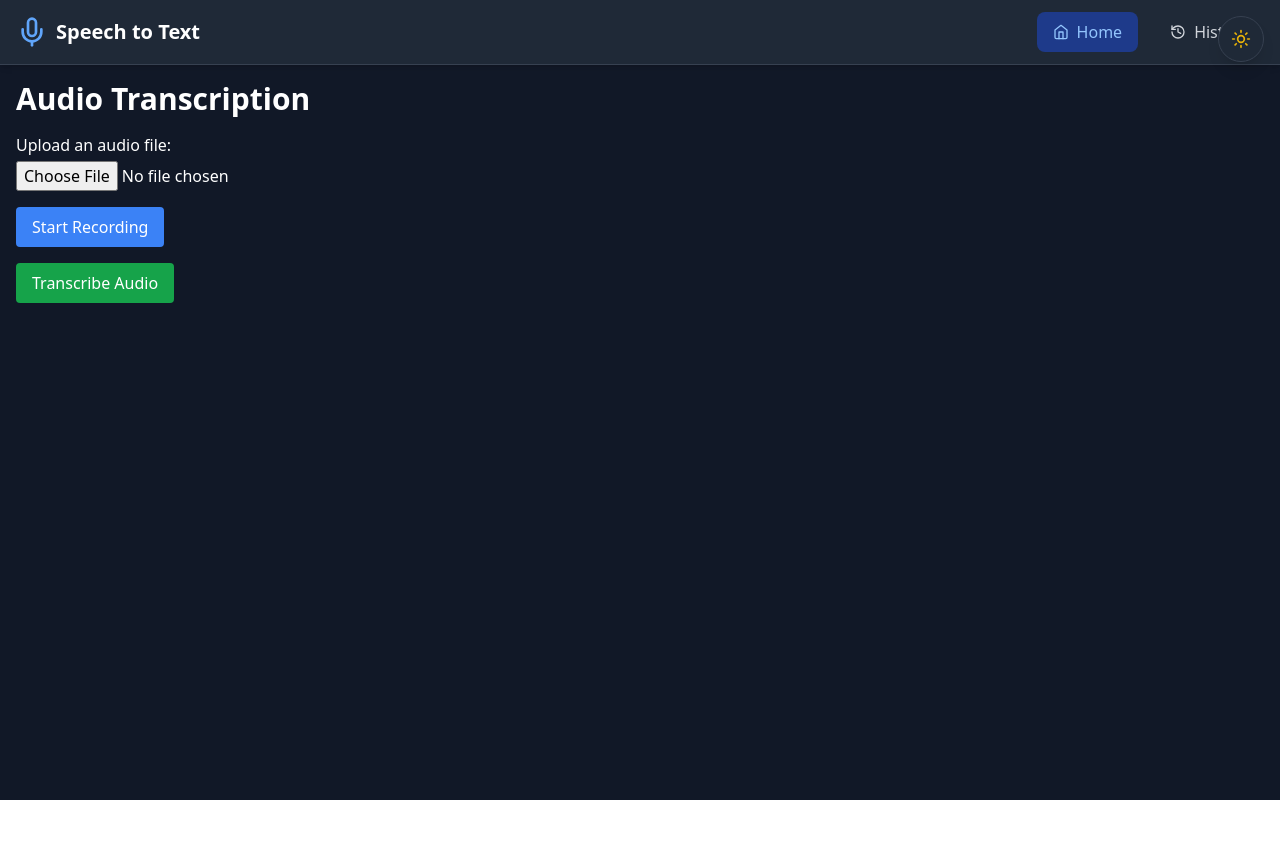
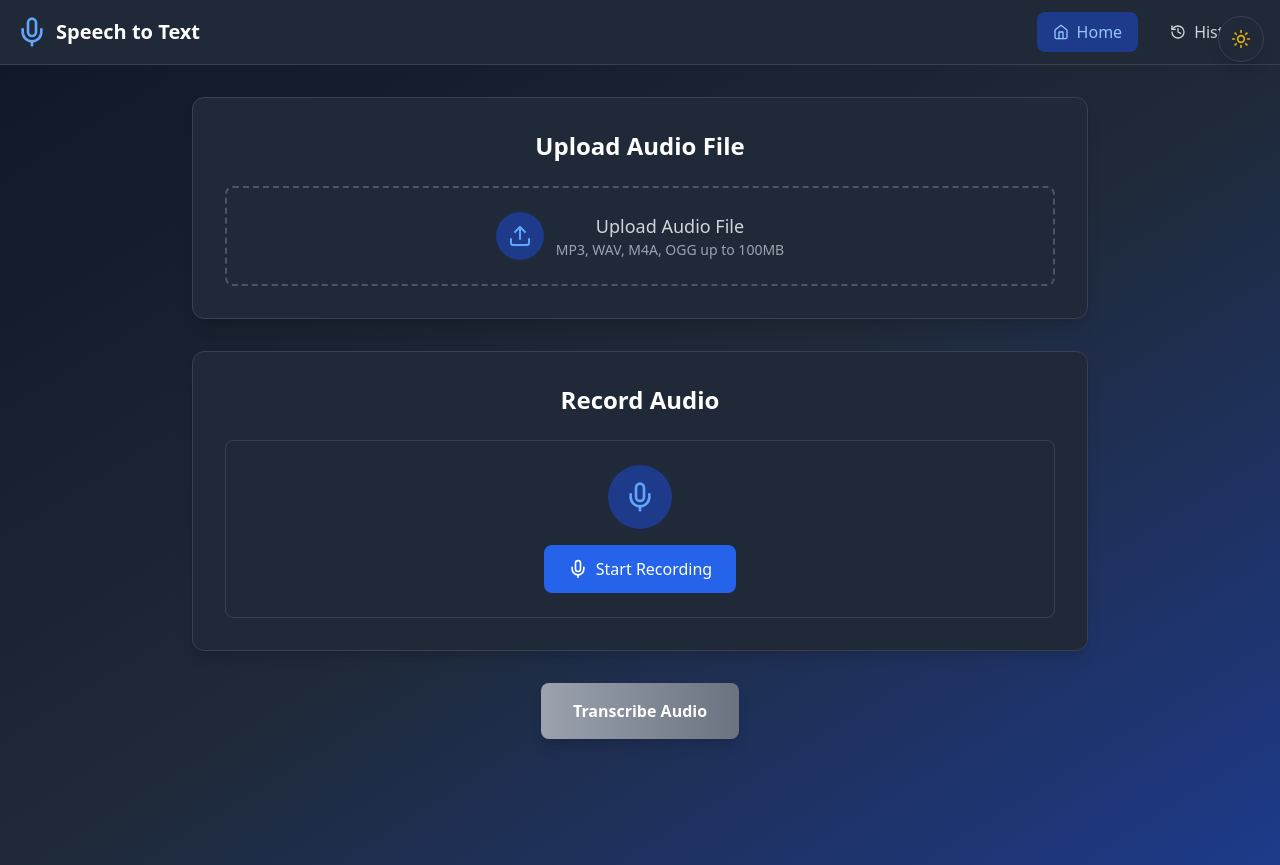
Before and after one commit to kondojudinesh/TTS, a React (Vite) app in the folder client/: page / in a window 1280 px wide. Before the commit the page ends 800 px from the top, so only its background shows below. Built offline with nearby package versions, Linux system fonts and the light colour scheme.

Commit message:
Update Home.tsx

```diff
--- a/client/src/pages/Home.tsx
+++ b/client/src/pages/Home.tsx
@@ -1,55 +1,32 @@
-import React, { useState, useEffect } from 'react';
-import { uploadAudio, TranscriptionResult } from '../api/api';
+import React, { useState } from 'react';
+import { Download } from 'lucide-react';
+import Upload from '../components/Upload';
+import Record from '../components/Record';
+import LoadingSpinner from '../components/LoadingSpinner';
+import { uploadAudio, TranscriptionResult } from '../api/api'; // ✅ use uploadAudio instead of mock
 
 const Home: React.FC = () => {
   const [selectedFile, setSelectedFile] = useState<File | null>(null);
   const [recordedBlob, setRecordedBlob] = useState<Blob | null>(null);
-  const [isRecording, setIsRecording] = useState(false);
   const [isTranscribing, setIsTranscribing] = useState(false);
   const [transcription, setTranscription] = useState<TranscriptionResult | null>(null);
-  const [isMockUsed, setIsMockUsed] = useState(false);
 
-  const [mediaRecorder, setMediaRecorder] = useState<MediaRecorder | null>(null);
-  const [audioChunks, setAudioChunks] = useState<Blob[]>([]);
-
-  useEffect(() => {
-    if (mediaRecorder) {
-      mediaRecorder.ondataavailable = (event) => {
-        setAudioChunks((prev) => [...prev, event.data]);
-      };
-      mediaRecorder.onstop = () => {
-        const blob = new Blob(audioChunks, { type: 'audio/webm' });
-        setRecordedBlob(blob);
-        setAudioChunks([]);
-      };
-    }
-  }, [mediaRecorder, audioChunks]);
-
-  const startRecording = async () => {
-    setIsRecording(true);
-    const stream = await navigator.mediaDevices.getUserMedia({ audio: true });
-    const recorder = new MediaRecorder(stream);
-    setMediaRecorder(recorder);
-    recorder.start();
+  const handleFileSelect = (file: File) => {
+    setSelectedFile(file);
+    setRecordedBlob(null);
+    setTranscription(null);
   };
 
-  const stopRecording = () => {
-    setIsRecording(false);
-    mediaRecorder?.stop();
-  };
-
-  const handleFileChange = (event: React.ChangeEvent<HTMLInputElement>) => {
-    const file = event.target.files?.[0];
-    if (file) {
-      setSelectedFile(file);
-    }
+  const handleRecordingComplete = (audioBlob: Blob) => {
+    setRecordedBlob(audioBlob);
+    setSelectedFile(null);
+    setTranscription(null);
   };
 
   const handleTranscribe = async () => {
     if (!selectedFile && !recordedBlob) return;
 
     setIsTranscribing(true);
-    setIsMockUsed(false);
     try {
       let file: File;
 
@@ -61,9 +38,9 @@ const Home: React.FC = () => {
         return;
       }
 
+      // ✅ Use real API with fallback
       const result = await uploadAudio(file);
       setTranscription(result);
-      if (result.mock === true) setIsMockUsed(true);
     } catch (error) {
       console.error('Transcription error:', error);
       alert('Failed to transcribe audio. Please try again.');
@@ -72,49 +49,104 @@ const Home: React.FC = () => {
     }
   };
 
+  const downloadTranscription = (text: string, filename: string) => {
+    const blob = new Blob([text], { type: 'text/plain' });
+    const url = URL.createObjectURL(blob);
+    const a = document.createElement('a');
+    a.href = url;
+    a.download = `${filename.replace(/\.[^/.]+$/, '')}-transcription.txt`;
+    document.body.appendChild(a);
+    a.click();
+    document.body.removeChild(a);
+    URL.revokeObjectURL(url);
+  };
+
+  const canTranscribe = (selectedFile || recordedBlob) && !isTranscribing;
+
   return (
-    <div className="p-4 text-gray-900 dark:text-white">
-      <h1 className="text-3xl font-bold mb-4">Audio Transcription</h1>
+    <div className="min-h-screen bg-gradient-to-br from-blue-50 via-white to-purple-50 dark:from-gray-900 dark:via-gray-800 dark:to-blue-900">
+      <div className="container mx-auto px-4 py-8">
+        <div className="max-w-4xl mx-auto space-y-8">
 
-      <div className="space-y-4">
-        <div>
-          <label className="block mb-1">Upload an audio file:</label>
-          <input type="file" accept="audio/*" onChange={handleFileChange} />
+          {/* Upload Section */}
+          <div className="bg-white dark:bg-gray-800 rounded-xl shadow-lg p-8 border border-gray-200 dark:border-gray-700">
+            <h2 className="text-2xl font-bold text-gray-900 dark:text-white mb-6 text-center">
+              Upload Audio File
+            </h2>
+            <Upload onFileSelect={handleFileSelect} disabled={isTranscribing} />
+            {selectedFile && (
+              <div className="mt-4 p-4 bg-green-50 dark:bg-green-900/20 rounded-lg border border-green-200 dark:border-green-700">
+                <p className="text-green-800 dark:text-green-300 font-medium">
+                  Selected: {selectedFile.name}
+                </p>
+              </div>
+            )}
           </div>
 
-        <div>
-          <button
-            className="bg-blue-500 text-white px-4 py-2 rounded mr-2"
-            onClick={isRecording ? stopRecording : startRecording}
-          >
-            {isRecording ? 'Stop Recording' : 'Start Recording'}
-          </button>
+          {/* Recording Section */}
+          <div className="bg-white dark:bg-gray-800 rounded-xl shadow-lg p-8 border border-gray-200 dark:border-gray-700">
+            <h2 className="text-2xl font-bold text-gray-900 dark:text-white mb-6 text-center">
+              Record Audio
+            </h2>
+            <Record onRecordingComplete={handleRecordingComplete} disabled={isTranscribing} />
+            {recordedBlob && (
+              <div className="mt-4 p-4 bg-green-50 dark:bg-green-900/20 rounded-lg border border-green-200 dark:border-green-700">
+                <p className="text-green-800 dark:text-green-300 font-medium">
+                  Recording completed! Ready to transcribe.
+                </p>
+              </div>
+            )}
           </div>
 
-        <div>
+          {/* Transcribe Button */}
+          <div className="text-center">
             <button
-            className="bg-green-600 text-white px-4 py-2 rounded"
               onClick={handleTranscribe}
-            disabled={isTranscribing || (!selectedFile && !recordedBlob)}
+              disabled={!canTranscribe}
+              className="px-8 py-4 bg-gradient-to-r from-blue-600 to-purple-600 hover:from-blue-700 hover:to-purple-700 disabled:from-gray-400 disabled:to-gray-500 text-white font-semibold rounded-lg shadow-lg disabled:cursor-not-allowed transition-all duration-200 transform hover:scale-105 active:scale-95 disabled:transform-none hover:shadow-2xl"
             >
               {isTranscribing ? 'Transcribing...' : 'Transcribe Audio'}
             </button>
           </div>
+
+          {/* Loading State */}
+          {isTranscribing && (
+            <div className="bg-white dark:bg-gray-800 rounded-xl shadow-lg p-8 border border-gray-200 dark:border-gray-700">
+              <LoadingSpinner size="lg" text="Transcribing your audio..." />
+            </div>
+          )}
+
+          {/* Transcription Result */}
+          {transcription && (
+            <div className="bg-white dark:bg-gray-800 rounded-xl shadow-lg p-8 border border-gray-200 dark:border-gray-700">
+              <div className="flex justify-between items-start mb-4">
+                <h3 className="text-xl font-semibold text-gray-900 dark:text-white">
+                  Transcription Result
+                </h3>
+                <button
+                  onClick={() => downloadTranscription(transcription.transcription, transcription.filename)}
+                  className="flex items-center space-x-2 px-4 py-2 bg-green-600 hover:bg-green-700 text-white rounded-lg transition-all duration-200 transform hover:scale-105 active:scale-95"
+                >
+                  <Download className="w-4 h-4 hover:animate-bounce" />
+                  <span>Download</span>
+                </button>
               </div>
 
-      {transcription && (
-        <div className="mt-6">
-          <h2 className="text-xl font-semibold mb-2">Transcription Result:</h2>
-          <pre className="bg-gray-100 dark:bg-gray-800 p-4 rounded overflow-x-auto">
-            {JSON.stringify(transcription, null, 2)}
-          </pre>
-          {isMockUsed && (
-            <p className="mt-2 text-yellow-500 font-semibold">
-              ⚠️ Using mock data because backend API was unavailable.
+              <div className="space-y-3">
+                <p className="text-sm text-gray-600 dark:text-gray-400">
+                  <span className="font-medium">File:</span> {transcription.filename}
                 </p>
-          )}
+                <div className="p-4 bg-gray-50 dark:bg-gray-700 rounded-lg">
+                  <p className="text-gray-800 dark:text-gray-200 whitespace-pre-wrap">
+                    {transcription.transcription}
+                  </p>
+                </div>
+              </div>
             </div>
           )}
+
+        </div>
+      </div>
     </div>
   );
 };
```
Lines whose indentation alone changed are shown as unchanged.
